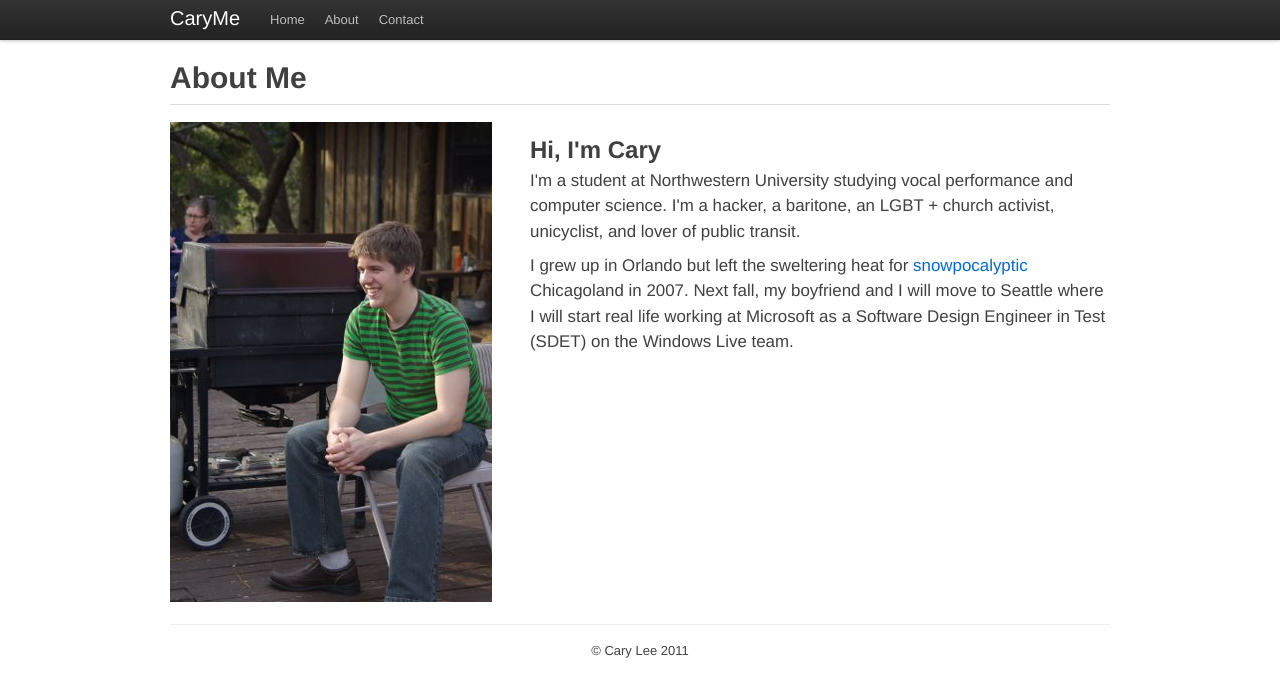
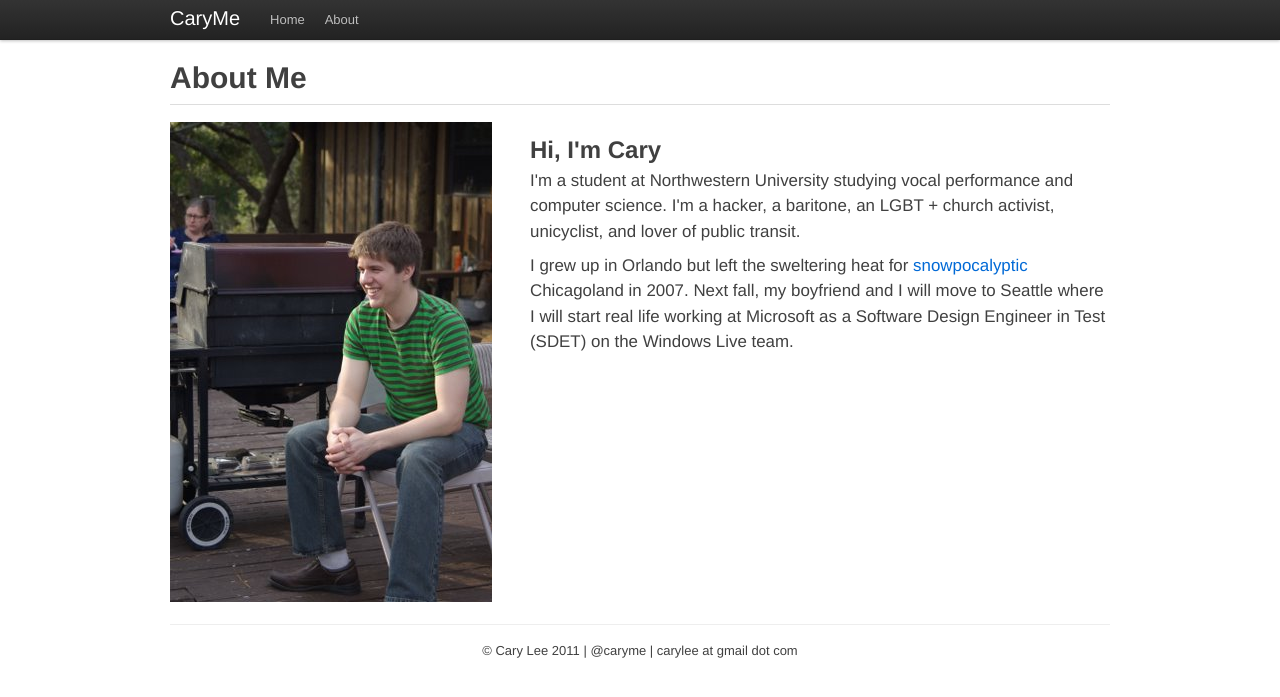
Before and after one commit to carylee/CaryMe, a Jekyll site: the page built from about.html, in a window 1280 px wide. Shown: the top 697 px of the page. Built offline with Jekyll 4.4.1, drawn with Linux system fonts in a browser that asks for light colours; nearby versions of some CDN libraries; Markdown is read by kramdown in place of the engine named in the settings.

Commit message:
Got rid of contact page, added info at bottom

```diff
--- a/_layouts/default.html
+++ b/_layouts/default.html
@@ -44,7 +44,7 @@
         <ul class="nav">
           <li><a href="/">Home</a></li>
           <li><a href="/about.html">About</a></li>
-          <li><a href="/contact.html">Contact</a></li>
+          <!--<li><a href="/contact.html">Contact</a></li>-->
         </ul>
       </div>
     </div>
@@ -55,7 +55,7 @@
 
     </div>
     <footer>
-      <p>&copy; Cary Lee 2011</p>
+      <p>&copy; Cary Lee 2011 | @caryme | carylee at gmail dot com</p>
     </footer>
   </div> <!--! end of #container -->
 
```
